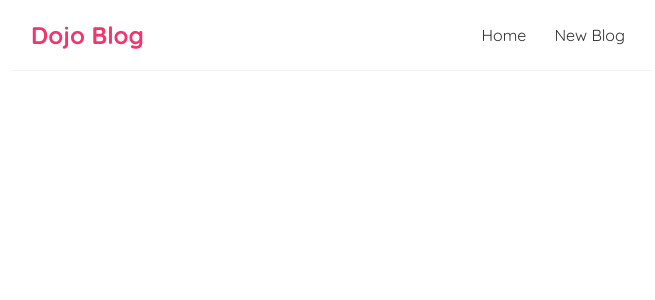
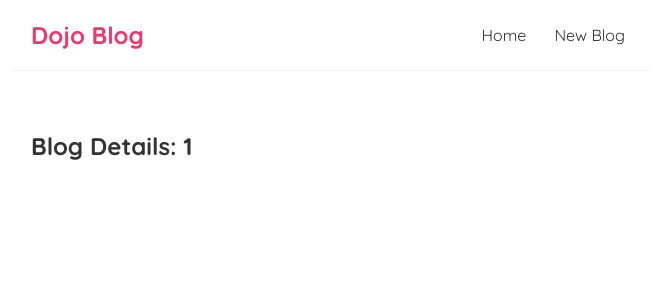
Before and after one commit to famasboy888/ReactJs_course, a React (Create React App) app in the folder day-02/dojo-blog/: page /blogs/1 in a window 1280 px wide. Shown: the top 300 px of the page, without its empty margins (309-964 px from the left). Built offline with nearby package versions, Linux system fonts and the light colour scheme.

Commit message:
Adding router parameters

```diff
--- a/day-02/dojo-blog/src/App.js
+++ b/day-02/dojo-blog/src/App.js
@@ -2,6 +2,7 @@
 import Navbar from './Navbar';
 import Home from './Home';
 import Create from './Create';
+import BlogDetails from './BlogDetails';
 
 
 
@@ -18,6 +19,9 @@
             <Route exact path="/create">
               <Create></Create>
             </Route>
+            <Route exact path="/blogs/:id">
+              <BlogDetails/>
+            </Route>
           </Switch>
         </div>
       </div>
--- /dev/null
+++ b/day-02/dojo-blog/src/BlogDetails.js
@@ -0,0 +1,13 @@
+import { useParams } from "react-router-dom";
+
+const BlogDetails = () => {
+    const {id} = useParams()
+
+    return (
+        <div className="blog-details">
+            <h2>Blog Details: {id}</h2>
+        </div>
+     );
+}
+
+export default BlogDetails;
--- a/day-02/dojo-blog/src/BlogList.js
+++ b/day-02/dojo-blog/src/BlogList.js
@@ -1,3 +1,5 @@
+import { Link } from "react-router-dom/cjs/react-router-dom.min";
+
 const BlogList = (props) => {
     const { blogs } = props;
     const { title } = props;
@@ -7,8 +9,10 @@
             <h2>{title}</h2>
             {blogs.map((blog) => (
                 <div className="blog-preview" key={blog.id}>
-                    <h2>{blog.title}</h2>
-                    <p>Written by: {blog.author}</p>
+                    <Link to={`/blogs/${blog.id}`}>
+                        <h2>{blog.title}</h2>
+                        <p>Written by: {blog.author}</p>
+                    </Link>
                 </div>
             ))}
         </div>
--- a/day-02/dojo-blog/src/index.css
+++ b/day-02/dojo-blog/src/index.css
@@ -48,3 +48,6 @@
   color: #f1356d;
   margin-bottom: 8px;
 }
+.blog-preview a{
+  text-decoration: none;
+}
```
Also changed, not shown: 1 other file (tests, documents, lock files or other folders).
